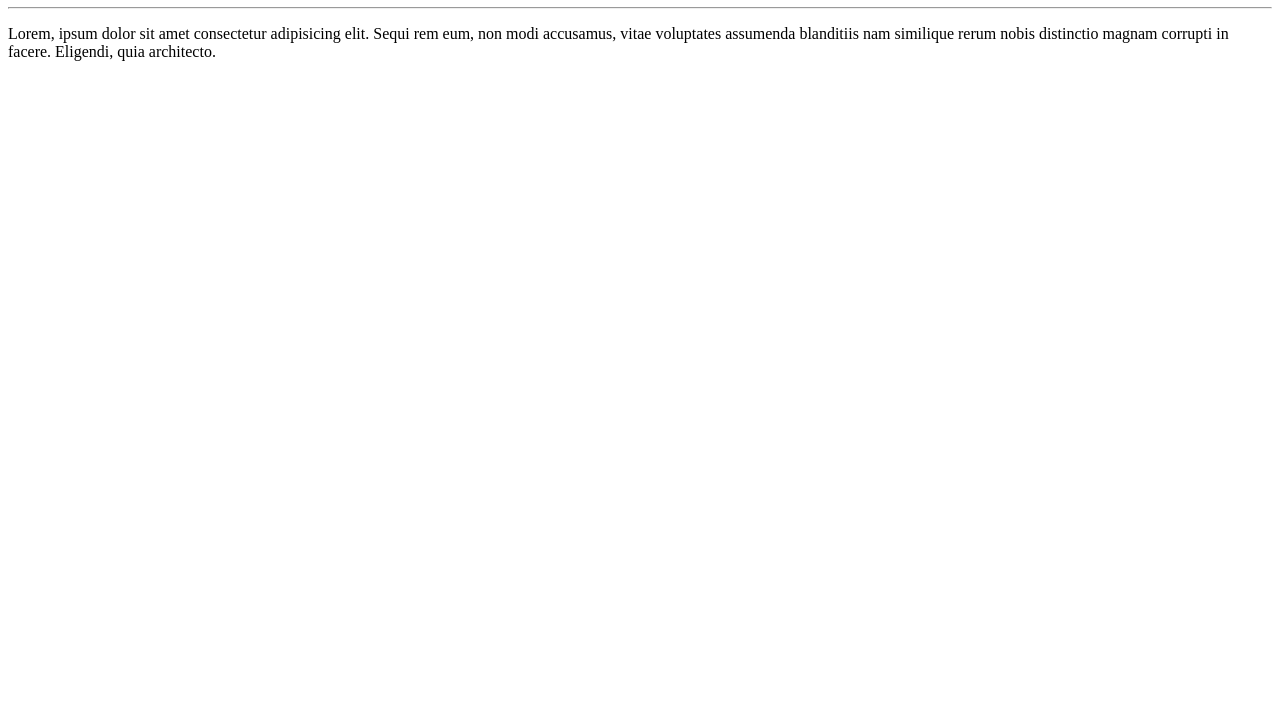
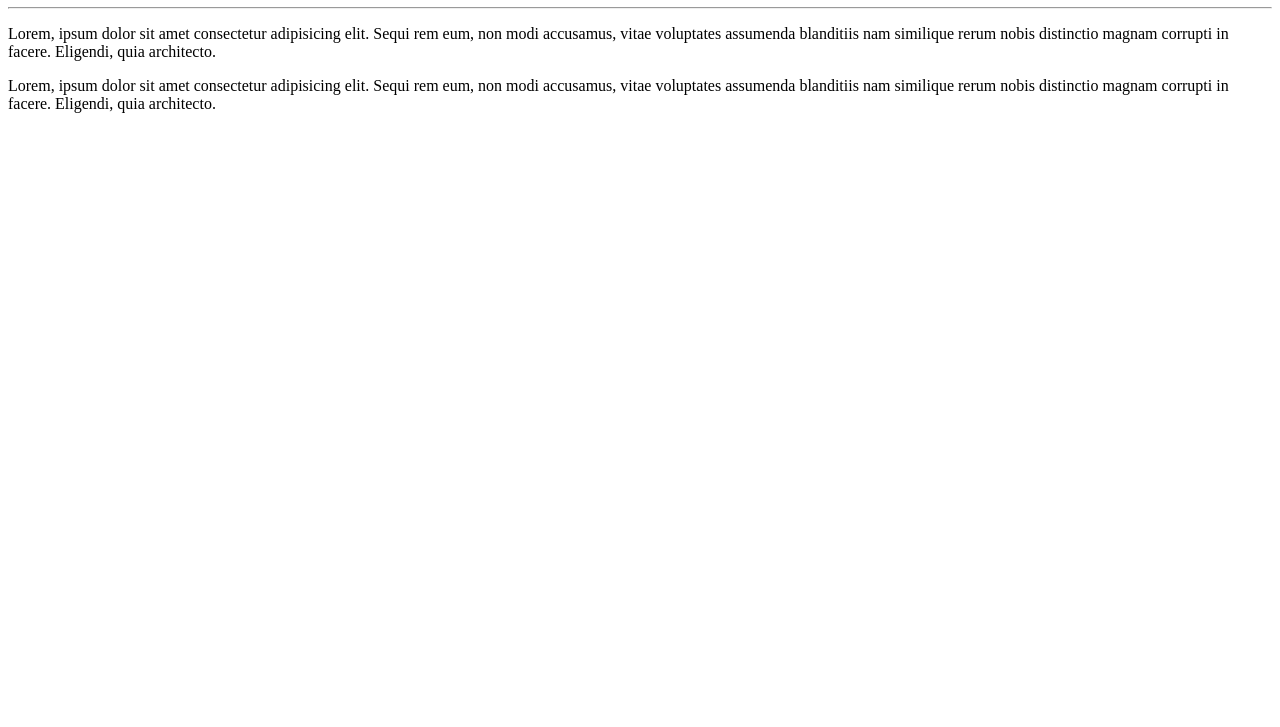
Before and after one commit to ralfsales/Ola-Mundo, a plain HTML site: page site-exemplo/index.html in a window 1280 px wide. Shown: the part 73-800 px from the top of the page. Drawn offline with Linux system fonts and the light colour scheme.

Commit message:
adicionei um paragrafo

```diff
--- a/site-exemplo/index.html
+++ b/site-exemplo/index.html
@@ -10,5 +10,6 @@
     <h1>Olá, Mundo</h1>
     <hr>
     <p>Lorem, ipsum dolor sit amet consectetur adipisicing elit. Sequi rem eum, non modi accusamus, vitae voluptates assumenda blanditiis nam similique rerum nobis distinctio magnam corrupti in facere. Eligendi, quia architecto.</p>
+    <p>Lorem, ipsum dolor sit amet consectetur adipisicing elit. Sequi rem eum, non modi accusamus, vitae voluptates assumenda blanditiis nam similique rerum nobis distinctio magnam corrupti in facere. Eligendi, quia architecto.</p>
 </body>
 </html>
```
